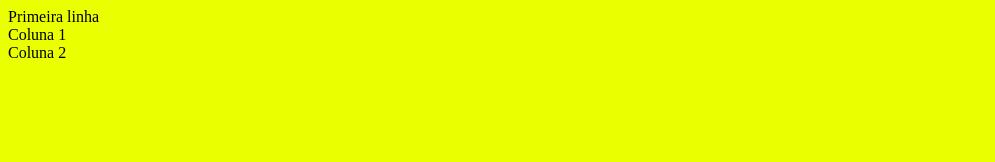
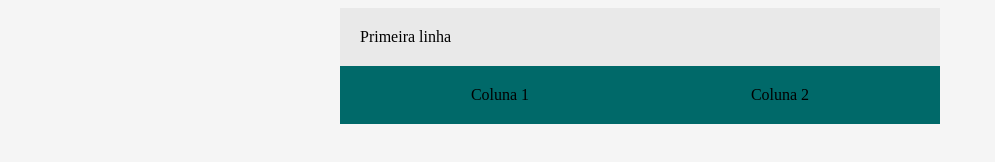
Before and after one commit to bellogabriel373-hash/bootcamp-devjr-modulo2, a plain HTML site: page index.html in a window 1280 px wide. Shown: the whole page, without its empty margins (0-995 px from the left). Drawn offline with Linux system fonts and the light colour scheme.

Commit message:
closes #2 - paleta de cores e display flex

```diff
--- a/index.html
+++ b/index.html
@@ -7,16 +7,35 @@
 
     <style>
         body {
-            background-color:rgb(234, 255, 0);
+            background-color:#F5F5F5;
         }
+
+        .container {
+            background-color:#E9E9E9;
+            margin: auto;
+
+            width: 600px;
+        }
+
+        .header {
+            padding: 20px;
+        }
+
+        .flex-container {
+            display: flex;
+            background-color: #006969;
+            justify-content: space-around;
+            padding: 20px;
+        }
+
     </style>
 </head>
 <body>
-    <div>
-        <div>
+    <div class="container">
+        <div class="header">
             Primeira linha
         </div>
-        <div>
+        <div class="flex-container">
             <div>
                 Coluna 1
             </div>
```
Also changed, not shown: module02-example-index-desktop.png (added), module02-example-index-mobile.png (added), module02-example-register-desktop.png (added), module02-example-register-mobile.png (added).
